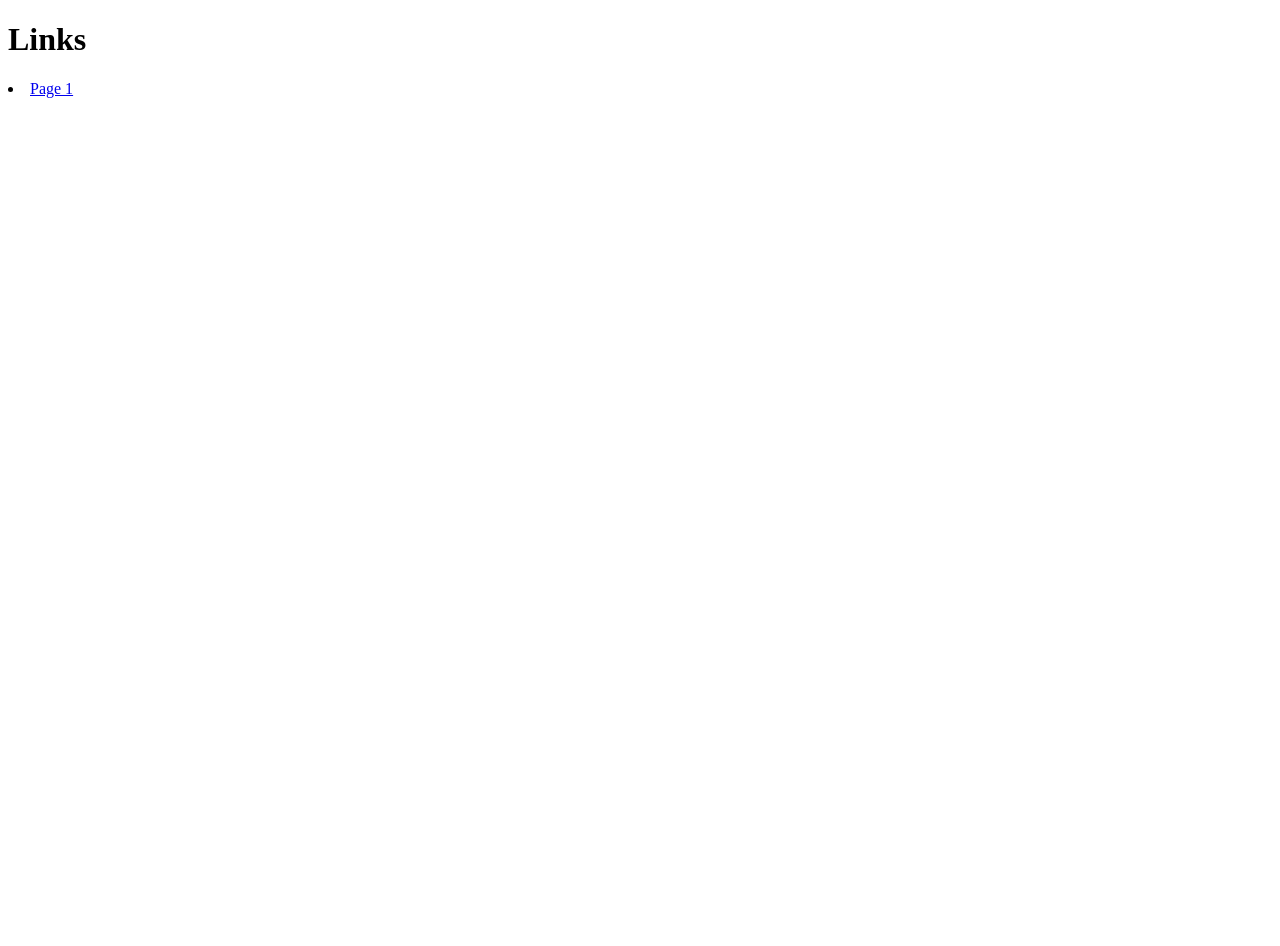
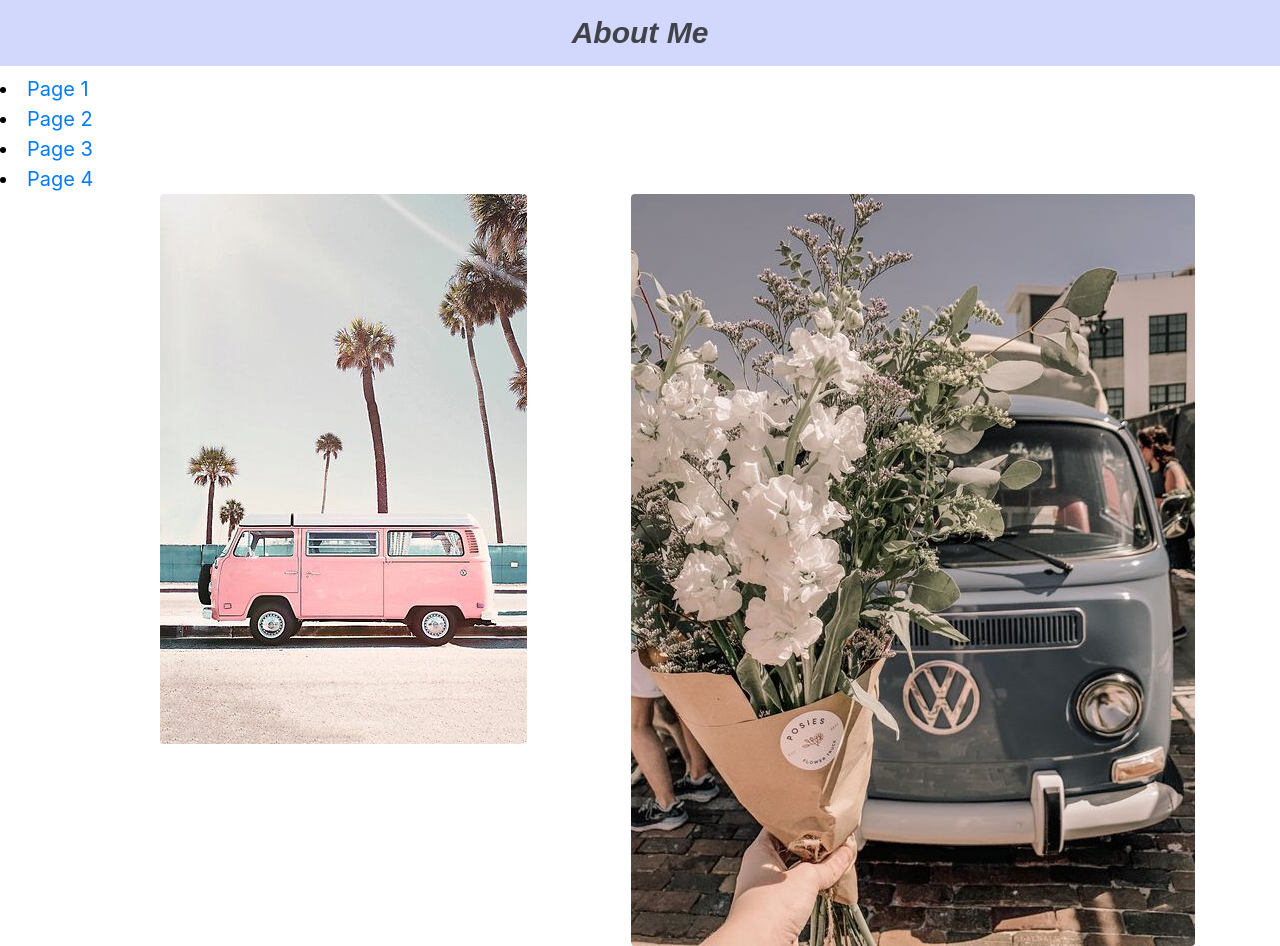
Before and after one commit to tpiskun/CS50_Homepage, a plain HTML site: page index.html in a window 1280 px wide. Before the commit the page ends 800 px from the top, so only its background shows below. Drawn offline with nearby package versions, Linux system fonts and the light colour scheme.

Commit message:
5/12/2020 Changes
-Added 3 more index pages
-Finalized color scheme for index page
-Added 2 images

```diff
--- a/index.html
+++ b/index.html
@@ -2,9 +2,27 @@
 <html>
     <head>
         <title>Tanya's Webpage</title>
+        <link rel="stylesheet" href="https://stackpath.bootstrapcdn.com/bootstrap/4.4.1/css/bootstrap.min.css" integrity="sha384-Vkoo8x4CGsO3+Hhxv8T/Q5PaXtkKtu6ug5TOeNV6gBiFeWPGFN9MuhOf23Q9Ifjh" crossorigin="anonymous">
+        <link rel="stylesheet" href="webpage_style.css"/>
     </head>
+
     <body>
-        <h1>Links</h1>
+        <h1>About Me</h1>
           <li><a href="page1.html">Page 1</a></li>
+          <li><a href="page2.html">Page 2</a></li>
+          <li><a href="page3.html">Page 3</a></li>
+          <li><a href="page4.html">Page 4</a></li>
+
+      <div class="container">
+        <div class="row">
+          <div class="col">
+            <img  id="pinkvanimg" src="pink_van.jpg" class="rounded mx-auto d-block" alt="..."></img>
+          </div>
+          <div class="col">
+            <img  id="flowervwimg" src="flower_vw.jpg" class="rounded mx-auto d-block" alt="..."></img>
+          </div>
+        </div>
+      </div>
+
     </body>
 </html>
--- /dev/null
+++ b/webpage_style.scss
@@ -0,0 +1,34 @@
+$page_background_color: #d2d8fc;
+$text_color: #41424a;
+$index_text_color: #000000;
+
+  /* body{
+    background-color: $page_background_color;
+  } */
+
+  h1{
+    color: $text_color;
+    background-color: $page_background_color;
+    font-family: sans-serif;
+    font-size: 30px;
+    align-content: center;
+    font-weight: bold;
+    font-style: italic;
+    padding-bottom: 15px;
+    padding-top: 15px;
+    text-align: center;
+  }
+
+  li {
+    color: $index_text_color;
+    font-size: 20px;
+    text-align: left;
+  }
+
+  #pinkvanimg {
+    display: inline-block;
+  }
+
+  #flowervwimg{
+    display: inline-block;
+  }
```
Also changed, not shown: page2.html (added, +9 -0 lines), page3.html (added, +9 -0 lines), page4.html (added, +9 -0 lines), flower_vw.jpg (added), pink_van.jpg (added), webpage_style.css (added), 1 other file.
